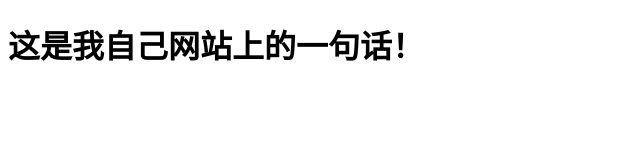
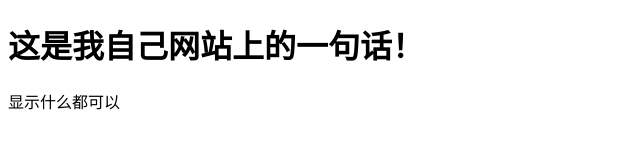
Before and after one commit to whereiszebra/001-, a plain HTML site: page index.html in a window 1280 px wide. Shown: the whole page, without its empty margins (0-640 px from the left). Drawn offline with Linux system fonts and the light colour scheme.

Commit message:
Update index.html

```diff
--- a/index.html
+++ b/index.html
@@ -7,5 +7,6 @@
 </head>
 <body>
     <h1>这是我自己网站上的一句话！</h1>
+    显示什么都可以
 </body>
 </html>
```
